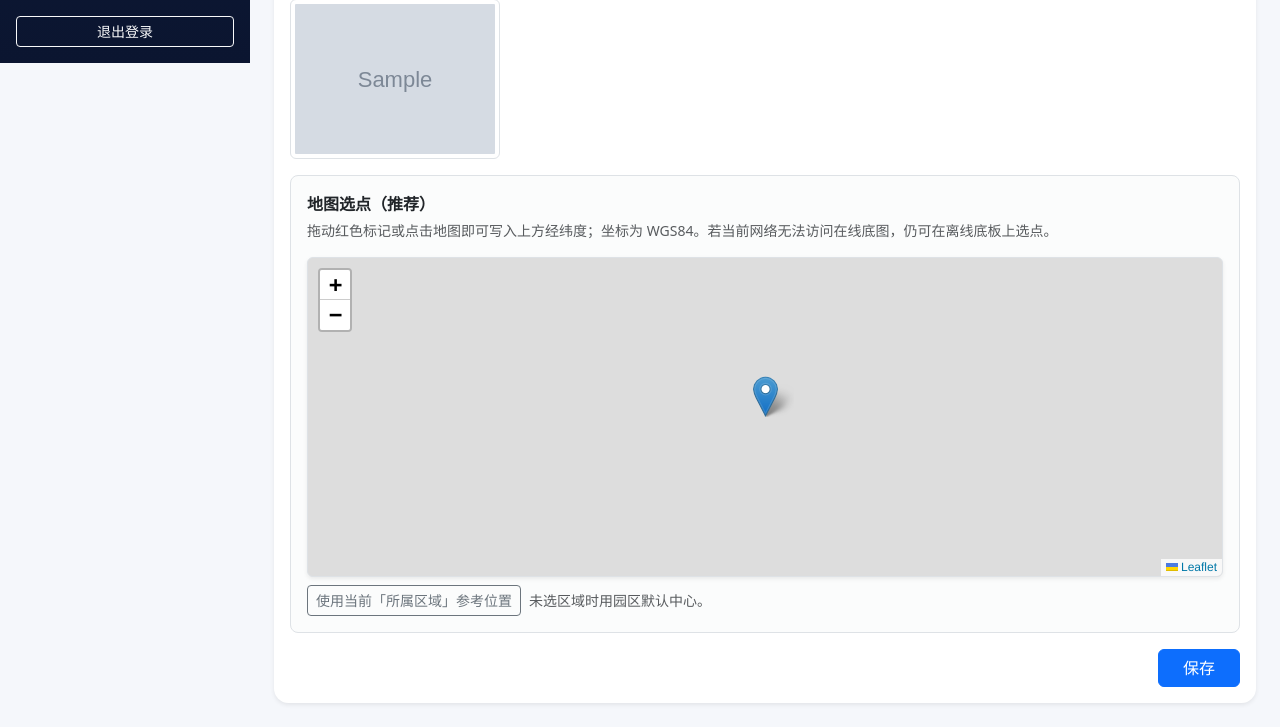
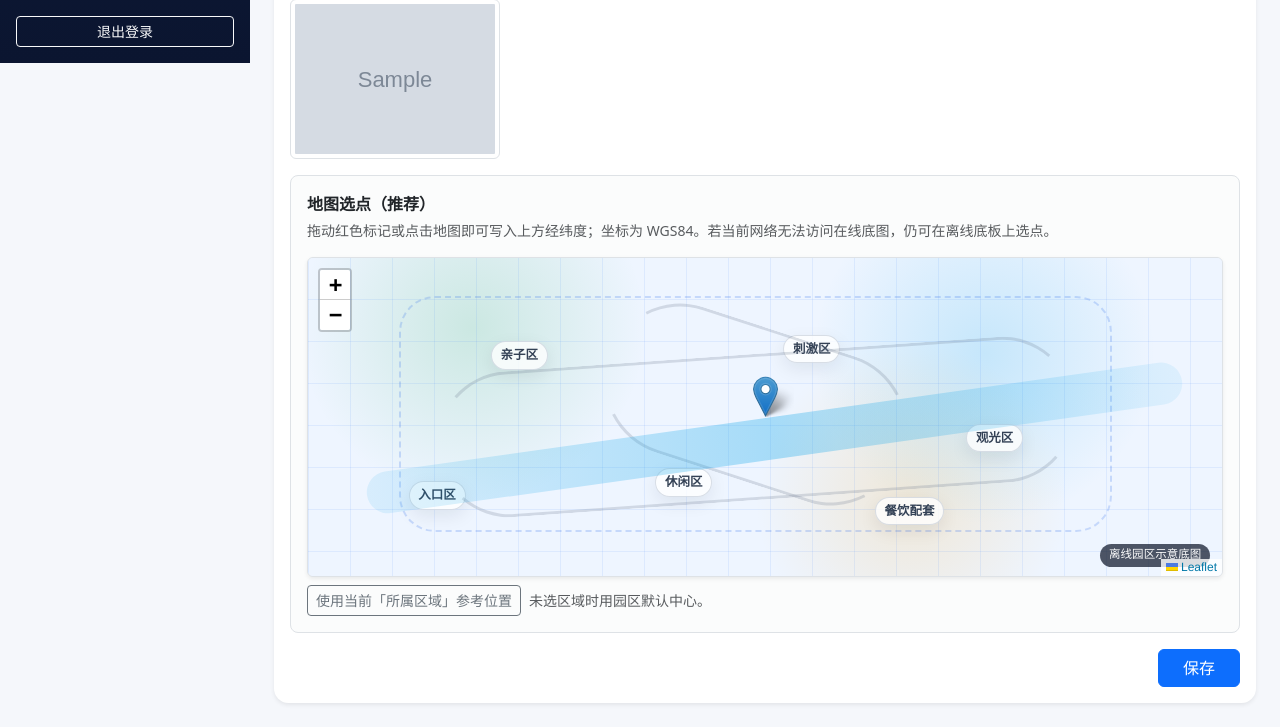
Before and after one commit to HF-CYGG/ParkPulse-Analytics, a Django app: page /projects/1/edit/ in a window 1280 px wide. Shown: the part 737-1464 px from the top of the page. Run offline with Django 5.2, Linux system fonts and the light colour scheme; a user stored in the database is signed in; tables that the repository leaves empty hold one stand-in row (values such as "Sample post"); grey boxes marked "Sample" are stand-in pictures; some libraries are stand-ins or nearby versions.

Commit message:
feat(map): 新增离线底图并优化空间热力图定位逻辑
为项目编辑页面添加离线园区示意底图及配套CSS样式
新增经纬度转换为画布坐标的工具函数，实现热力节点自动精准定位
优化热力图容器与节点样式，适配明暗两种主题
补充测试用例验证新增元素与样式的正确性

```diff
--- a/amusement_stats/amusement_stats/static/css/app.css
+++ b/amusement_stats/amusement_stats/static/css/app.css
@@ -138,12 +138,111 @@ body.sidebar-collapsed .sidebar-footer .btn {
 .project-edit-map {
   height: 320px;
   z-index: 1;
-  background-color: #f8fafc;
+  position: relative;
+  background-color: #eef5ff !important;
   background-image:
     linear-gradient(rgba(37, 99, 235, 0.08) 1px, transparent 1px),
     linear-gradient(90deg, rgba(37, 99, 235, 0.08) 1px, transparent 1px),
     linear-gradient(180deg, #eef5ff 0%, #f8fafc 100%);
   background-size: 26px 26px, 26px 26px, 100% 100%;
+}
+
+.project-edit-map.leaflet-container {
+  background-color: #eef5ff !important;
+}
+
+.project-map-offline-base {
+  position: absolute;
+  inset: 0;
+  z-index: 150;
+  pointer-events: none;
+  overflow: hidden;
+  background:
+    linear-gradient(90deg, rgba(59, 130, 246, 0.1) 1px, transparent 1px),
+    linear-gradient(0deg, rgba(59, 130, 246, 0.1) 1px, transparent 1px),
+    radial-gradient(circle at 18% 22%, rgba(22, 163, 74, 0.16), transparent 22%),
+    radial-gradient(circle at 74% 30%, rgba(14, 165, 233, 0.18), transparent 24%),
+    radial-gradient(circle at 66% 76%, rgba(245, 158, 11, 0.16), transparent 24%),
+    #eef5ff;
+  background-size: 42px 42px, 42px 42px, auto, auto, auto, auto;
+}
+
+.project-map-offline-base::before {
+  content: "";
+  position: absolute;
+  left: 10%;
+  right: 12%;
+  top: 12%;
+  bottom: 14%;
+  border: 2px dashed rgba(37, 99, 235, 0.2);
+  border-radius: 36px;
+}
+
+.project-map-zone {
+  position: absolute;
+  padding: 0.25rem 0.55rem;
+  border-radius: 999px;
+  background: rgba(255, 255, 255, 0.78);
+  border: 1px solid rgba(148, 163, 184, 0.35);
+  color: #334155;
+  font-size: 0.78rem;
+  font-weight: 700;
+  box-shadow: 0 6px 18px rgba(15, 23, 42, 0.08);
+}
+
+.project-map-zone.zone-entrance { left: 11%; top: 70%; }
+.project-map-zone.zone-family { left: 20%; top: 26%; }
+.project-map-zone.zone-thrill { left: 52%; top: 24%; }
+.project-map-zone.zone-view { left: 72%; top: 52%; }
+.project-map-zone.zone-rest { left: 38%; top: 66%; }
+.project-map-zone.zone-catering { left: 62%; top: 75%; }
+
+.project-map-path {
+  position: absolute;
+  display: block;
+  border: 3px solid rgba(100, 116, 139, 0.22);
+  border-left-color: transparent;
+  border-right-color: transparent;
+  border-radius: 999px;
+}
+
+.project-map-path.path-main {
+  left: 14%;
+  right: 16%;
+  top: 30%;
+  height: 46%;
+  transform: rotate(-4deg);
+}
+
+.project-map-path.path-loop {
+  left: 32%;
+  right: 34%;
+  top: 22%;
+  height: 48%;
+  transform: rotate(18deg);
+}
+
+.project-map-river {
+  position: absolute;
+  left: 6%;
+  right: 4%;
+  top: 50%;
+  height: 42px;
+  transform: rotate(-8deg);
+  border-radius: 999px;
+  background: linear-gradient(90deg, rgba(14, 165, 233, 0.1), rgba(14, 165, 233, 0.32), rgba(14, 165, 233, 0.08));
+}
+
+.project-map-caption {
+  position: absolute;
+  right: 0.75rem;
+  bottom: 0.6rem;
+  padding: 0.18rem 0.55rem;
+  border-radius: 999px;
+  background: rgba(15, 23, 42, 0.72);
+  color: #fff;
+  font-size: 0.72rem;
+  letter-spacing: 0;
 }
 
 .chart-box {
--- a/amusement_stats/amusement_stats/templates/projects/project_edit.html
+++ b/amusement_stats/amusement_stats/templates/projects/project_edit.html
@@ -88,7 +88,20 @@
               data-init-lng="{{ map_init_lng }}"
               data-default-lat="{{ map_default_lat }}"
               data-default-lng="{{ map_default_lng }}"
-            ></div>
+            >
+              <div class="project-map-offline-base" aria-hidden="true">
+                <span class="project-map-zone zone-entrance">入口区</span>
+                <span class="project-map-zone zone-family">亲子区</span>
+                <span class="project-map-zone zone-thrill">刺激区</span>
+                <span class="project-map-zone zone-view">观光区</span>
+                <span class="project-map-zone zone-rest">休闲区</span>
+                <span class="project-map-zone zone-catering">餐饮配套</span>
+                <span class="project-map-path path-main"></span>
+                <span class="project-map-path path-loop"></span>
+                <span class="project-map-river"></span>
+                <span class="project-map-caption">离线园区示意底图</span>
+              </div>
+            </div>
             <div class="d-flex flex-wrap gap-2 mt-2 align-items-center">
               <button type="button" class="btn btn-sm btn-outline-secondary" id="project-map-use-region">
                 使用当前「所属区域」参考位置
--- a/amusement_stats/dashboard/tests.py
+++ b/amusement_stats/dashboard/tests.py
@@ -88,6 +88,9 @@ class DashboardFlowTests(TestCase):
         self.assertEqual(response.status_code, 200)
         self.assertContains(response, "spatialHeatData")
         self.assertContains(response, "spatialHeatCanvas")
+        self.assertContains(response, "spatial-map-viewport")
+        self.assertContains(response, "data-map-x")
+        self.assertContains(response, "data-map-y")
         self.assertContains(response, "spatialTimeSlider")
 
     def test_predict_api_returns_dashboard_display_fields(self):
--- a/amusement_stats/projects/tests.py
+++ b/amusement_stats/projects/tests.py
@@ -82,4 +82,6 @@ class ProjectManagementFlowTests(TestCase):
 
         self.assertEqual(response.status_code, 200)
         self.assertNotContains(response, "webrd0{s}.is.autonavi.com")
+        self.assertNotContains(response, "tileLayer")
+        self.assertContains(response, "project-map-offline-base")
         self.assertContains(response, "若当前网络无法访问在线底图，仍可在离线底板上选点")
```
Also changed, not shown: other parts of amusement_stats/amusement_stats/static/css/app.css (+63 -0 lines), amusement_stats/amusement_stats/templates/dashboard/spatial_heat.html (+15 -3 lines), amusement_stats/analytics/services/spatial.py (+30 -0 lines).
